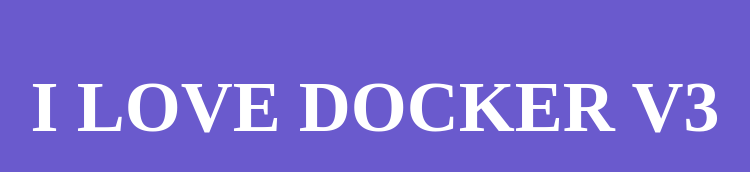
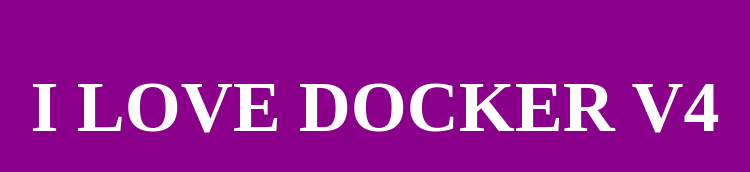
Before and after one commit to leoinfnet/devops-static, a plain HTML site: page index.html in a window 1280 px wide. Shown: the whole page, without its empty margins (265-1015 px from the left). Drawn offline with Linux system fonts and the light colour scheme.

Commit message:
V4.0 Acertando DockerFile

```diff
--- a/index.html
+++ b/index.html
@@ -1,9 +1,9 @@
 <html>
     <head>
-        <body style="background-color:slateblue;">
+        <body style="background-color:darkmagenta;">
             <h1 style="text-align:center">&nbsp;</h1>
 
-            <h1 style="text-align:center"><span style="color:#ffffff"><span style="font-size:72px">I LOVE DOCKER V3</span></span></h1>
+            <h1 style="text-align:center"><span style="color:#ffffff"><span style="font-size:72px">I LOVE DOCKER V4</span></span></h1>
 
         </body>
     </head>
```
